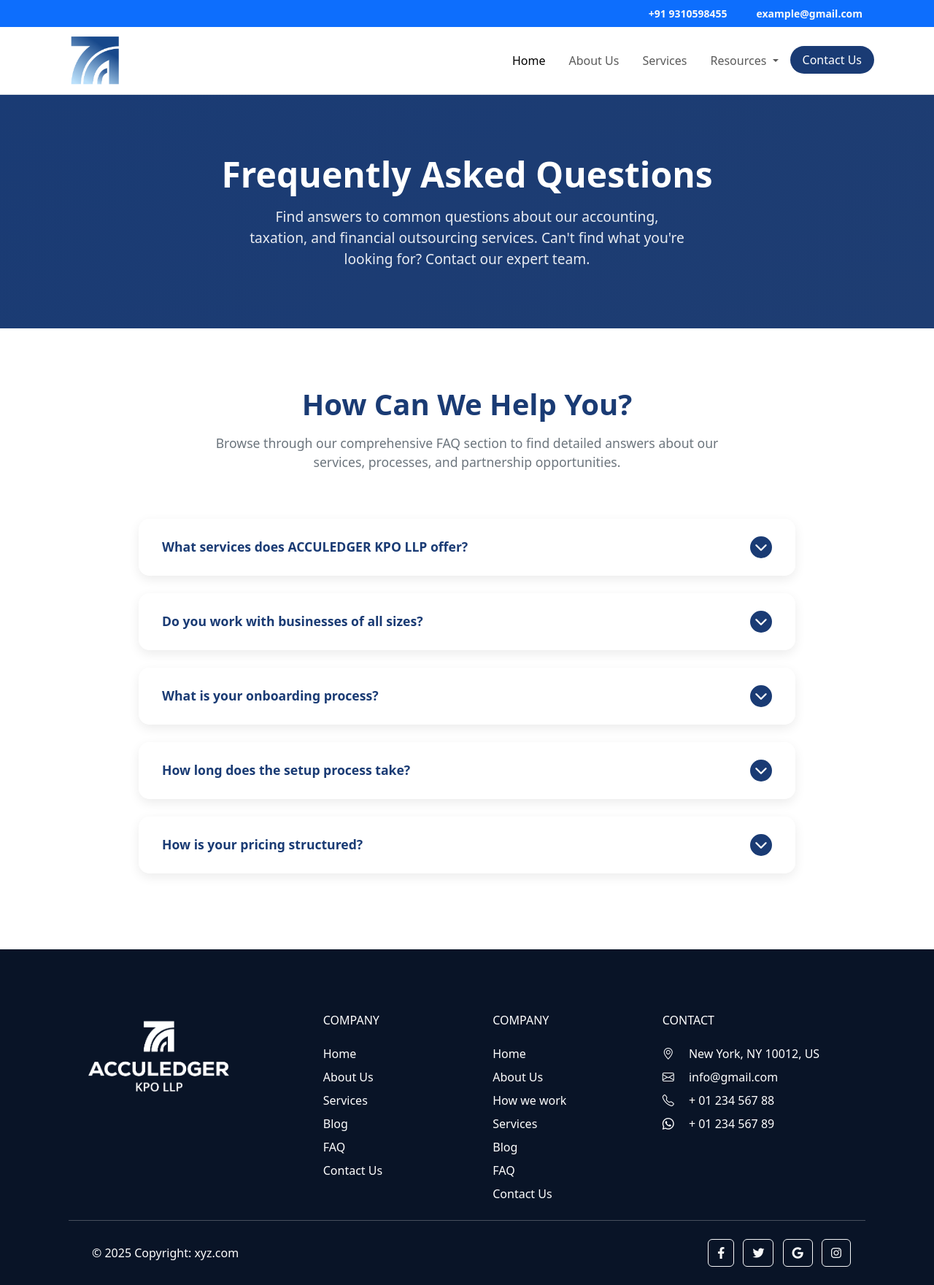
After one commit to RajanSharma626/akpo, a PHP site: page /faq.html in a window 1280 px wide. The commit adds this page. Shown: the whole page at 73% size. Run offline with PHP 8.4, Linux system fonts and the light colour scheme.

Commit message:
created faq page

```diff
--- a/assets/css/app.css
+++ b/assets/css/app.css
@@ -10,7 +10,9 @@
   --secondary-color: #1e3d72;
   --background-color: #f4f4f4;
   --text-color: #333;
+  --text-light-color: #2c3e50;
   --accent-color: #4a90e2;
+  --border : #e9ecef
   --font-family: "Arial", sans-serif;
 }
 
@@ -1535,17 +1537,252 @@ a {
   opacity: 0.9;
 }
 
-/* .btn-light-custom {
+
+.acculedger-faq-hero {
+  background: linear-gradient(135deg, var(--primary-color) 0%, var(--secondary-color) 100%);
+  padding: 80px 0;
+  color: white;
+  text-align: center;
+}
+
+.acculedger-faq-hero-title {
+  font-size: 3rem;
+  font-weight: 700;
+  margin-bottom: 1rem;
+}
+
+.acculedger-faq-hero-subtitle {
+  font-size: 1.2rem;
+  opacity: 0.9;
+  max-width: 600px;
+  margin: 0 auto;
+}
+
+.acculedger-faq-main-section {
+  padding: 80px 0;
+}
+
+.acculedger-faq-section-title {
+  font-size: 2.5rem;
+  font-weight: 700;
+  color: var(--primary-color);
+  text-align: center;
+  margin-bottom: 1rem;
+}
+
+.acculedger-faq-section-subtitle {
+  text-align: center;
+  color: #6c757d;
+  font-size: 1.1rem;
+  margin-bottom: 4rem;
+  max-width: 700px;
+  margin-left: auto;
+  margin-right: auto;
+}
+
+.acculedger-faq-categories {
+  margin-bottom: 4rem;
+}
+
+.acculedger-category-btn {
   background: white;
+  border: 2px solid var(--border);
+  color: var(--text-light-color);
+  padding: 12px 24px;
+  border-radius: 25px;
+  margin: 0.5rem;
+  transition: all 0.3s ease;
+  font-weight: 500;
+}
+
+.acculedger-category-btn:hover,
+.acculedger-category-btn.acculedger-active {
+  background: var(--primary-color) !important;
+  border-color: var(--primary-color) !important;
+  color: white !important;
+  transform: translateY(-2px);
+}
+
+.acculedger-faq-container {
+  max-width: 900px;
+  margin: 0 auto;
+}
+
+.acculedger-faq-item {
+  background: white;
+  border-radius: 15px;
+  margin-bottom: 1.5rem;
+  box-shadow: 0 5px 15px rgba(0, 0, 0, 0.08);
+  overflow: hidden;
+  transition: all 0.3s ease;
+}
+
+.acculedger-faq-item:hover {
+  box-shadow: 0 8px 25px rgba(0, 0, 0, 0.12);
+}
+
+.acculedger-faq-question {
+  background: white;
+  border: none;
+  padding: 1.5rem 2rem;
+  width: 100%;
+  text-align: left;
+  font-size: 1.1rem;
+  font-weight: 600;
   color: var(--primary-color);
+  display: flex;
+  justify-content: space-between;
+  align-items: center;
+  cursor: pointer;
+  transition: all 0.3s ease;
+}
+
+.acculedger-faq-question:hover {
+  background: var(--background-color);
+}
+
+.acculedger-faq-question.collapsed .acculedger-faq-icon {
+  transform: rotate(0deg);
+}
+
+.acculedger-faq-question:not(.collapsed) .acculedger-faq-icon {
+  transform: rotate(180deg);
+}
+
+.acculedger-faq-icon {
+  background: var(--primary-color);
+  color: white;
+  width: 30px;
+  height: 30px;
+  border-radius: 50%;
+  display: flex;
+  align-items: center;
+  justify-content: center;
+  transition: transform 0.3s ease;
+  flex-shrink: 0;
+  margin-left: 1rem;
+}
+
+.acculedger-faq-answer {
+  padding: 0 2rem 1.5rem;
+  color: #6c757d;
+  line-height: 1.7;
+}
+
+.acculedger-faq-answer p {
+  margin-bottom: 1rem;
+}
+
+.acculedger-faq-answer ul {
+  padding-left: 1.5rem;
+}
+
+.acculedger-faq-answer li {
+  margin-bottom: 0.5rem;
+}
+
+.acculedger-search-box {
+  max-width: 500px;
+  margin: 0 auto 3rem;
+  position: relative;
+}
+
+.acculedger-search-input {
+  width: 100%;
+  padding: 15px 50px 15px 20px;
+  border: 2px solid var(--border);
+  border-radius: 25px;
+  font-size: 1rem;
+  transition: all 0.3s ease;
+}
+
+.acculedger-search-input:focus {
+  outline: none;
+  border-color: var(--primary-color);
+  box-shadow: 0 0 0 0.2rem rgba(26, 59, 116, 0.25);
+}
+
+.acculedger-search-icon {
+  position: absolute;
+  right: 20px;
+  top: 50%;
+  transform: translateY(-50%);
+  color: #6c757d;
+}
+
+.acculedger-no-results {
+  text-align: center;
+  padding: 3rem;
+  color: #6c757d;
+}
+
+.acculedger-no-results i {
+  font-size: 3rem;
+  margin-bottom: 1rem;
+  color: var(--accent-color);
+}
+
+.acculedger-contact-cta {
+  background: var(--background-color);
+  padding: 60px 0;
+  text-align: center;
+  margin-top: 4rem;
+}
+
+.acculedger-contact-cta h3 {
+  color: var(--primary-color);
+  font-weight: 700;
+  margin-bottom: 1rem;
+}
+
+.acculedger-contact-cta p {
+  color: #6c757d;
+  margin-bottom: 2rem;
+}
+
+.acculedger-btn-primary {
+  background: var(--primary-color);
   border: none;
   padding: 12px 30px;
   border-radius: 25px;
   font-weight: 600;
   transition: all 0.3s ease;
-}
-
-.btn-light-custom:hover {
-  background: #f8f9fa;
+  color: white;
+  text-decoration: none;
+}
+
+.acculedger-btn-primary:hover {
+  background: var(--secondary-color);
   transform: translateY(-2px);
-} */
+  color: white;
+}
+
+.acculedger-highlight {
+  background-color: yellow;
+  padding: 2px 4px;
+  border-radius: 3px;
+}
+
+@media (max-width: 768px) {
+  .acculedger-faq-hero-title {
+    font-size: 2.2rem;
+  }
+
+  .acculedger-faq-section-title {
+    font-size: 2rem;
+  }
+
+  .acculedger-faq-question {
+    padding: 1.2rem 1.5rem;
+    font-size: 1rem;
+  }
+
+  .acculedger-faq-answer {
+    padding: 0 1.5rem 1.2rem;
+  }
+
+  .acculedger-category-btn {
+    padding: 10px 20px;
+    font-size: 0.9rem;
+  }
+}
--- a/assets/js/script.js
+++ b/assets/js/script.js
@@ -210,3 +210,76 @@ document.addEventListener("DOMContentLoaded", function () {
     swiper.autoplay.start();
   });
 });
+
+// Category filtering
+const acculedgerCategoryBtns = document.querySelectorAll(
+  ".acculedger-category-btn"
+);
+
+acculedgerCategoryBtns.forEach((btn) => {
+  btn.addEventListener("click", function () {
+    // Remove active class from all buttons
+    acculedgerCategoryBtns.forEach((b) =>
+      b.classList.remove("acculedger-active")
+    );
+    // Add active class to clicked button
+    this.classList.add("acculedger-active");
+
+    const category = this.getAttribute("data-category");
+
+    acculedgerFaqItems.forEach((item) => {
+      if (
+        category === "all" ||
+        item.getAttribute("data-category") === category
+      ) {
+        item.style.display = "block";
+      } else {
+        item.style.display = "none";
+      }
+    });
+
+    // Clear search when filtering by category
+    acculedgerSearchInput.value = "";
+    acculedgerNoResults.style.display = "none";
+
+    // Remove any highlights
+    acculedgerFaqItems.forEach((item) => acculedgerRemoveHighlight(item));
+  });
+});
+
+// Highlight function
+function acculedgerHighlightText(element, searchTerm) {
+  const question = element.querySelector(".acculedger-faq-question");
+  const answer = element.querySelector(".acculedger-faq-answer");
+
+  [question, answer].forEach((el) => {
+    const text = el.innerHTML;
+    const regex = new RegExp(`(${searchTerm})`, "gi");
+    el.innerHTML = text.replace(
+      regex,
+      '<span class="acculedger-highlight">$1</span>'
+    );
+  });
+}
+
+// Remove highlight function
+function acculedgerRemoveHighlight(element) {
+  const highlighted = element.querySelectorAll(".acculedger-highlight");
+  highlighted.forEach((span) => {
+    span.outerHTML = span.innerHTML;
+  });
+}
+
+// Smooth scroll for anchor links
+document.querySelectorAll('a[href^="#"]').forEach((anchor) => {
+  anchor.addEventListener("click", function (e) {
+    e.preventDefault();
+    const target = document.querySelector(this.getAttribute("href"));
+    if (target) {
+      target.scrollIntoView({
+        behavior: "smooth",
+        block: "start",
+      });
+    }
+  });
+});
--- /dev/null
+++ b/faq.html
@@ -0,0 +1,371 @@
+<!doctype html>
+<html lang="en">
+
+<head>
+    <meta charset="utf-8">
+    <meta name="viewport" content="width=device-width, initial-scale=1">
+    <title>Contact Us</title>
+    <link rel="stylesheet" href="assets/css/app.css">
+    <link href="https://cdn.jsdelivr.net/npm/bootstrap@5.3.6/dist/css/bootstrap.min.css" rel="stylesheet"
+        integrity="sha384-4Q6Gf2aSP4eDXB8Miphtr37CMZZQ5oXLH2yaXMJ2w8e2ZtHTl7GptT4jmndRuHDT" crossorigin="anonymous">
+    <!-- Slick  -->
+    <link rel="stylesheet" type="text/css" href="https://cdn.jsdelivr.net/npm/slick-carousel@1.8.1/slick/slick.css" />
+    <link rel="stylesheet" type="text/css"
+        href="https://cdn.jsdelivr.net/npm/slick-carousel@1.8.1/slick/slick-theme.css" />
+
+    <!-- fontawesome Icon -->
+    <link href="https://cdnjs.cloudflare.com/ajax/libs/font-awesome/6.0.0/css/all.min.css" rel="stylesheet">
+
+    <!-- Bootstrap Icon CDN -->
+    <link rel="stylesheet" href="https://cdn.jsdelivr.net/npm/bootstrap-icons@1.13.1/font/bootstrap-icons.min.css">
+
+    <link rel="stylesheet" href="https://cdn.jsdelivr.net/npm/swiper@11/swiper-bundle.min.css" />
+</head>
+
+<body>
+
+    <header class="privacy-header border-bottom">
+        <div class="container-fluid px-0">
+            <nav class="bg-primary py-2">
+                <div class="container">
+                    <div class="d-flex justify-content-end align-content-center">
+                        <a href="tel:+91 9310598455"
+                            class="rounded-pill text-light text-decoration-none me-2 fs-14 fw-bold px-3">+91
+                            9310598455</a>
+                        <a href="mailto:example@gmail.com"
+                            class="rounded-pill text-light text-decoration-none fs-14 fw-bold px-3">example@gmail.com</a>
+                    </div>
+                </div>
+            </nav>
+            <div class="container py-2">
+                <div class="d-flex justify-content-between align-items-center">
+                    <div class="logo">
+                        <a href="index.html" class="text-decoration-none p-2 ">
+                            <img src="assets/images/logo/logo.png" alt="Logo" class="img-fluid " width="80" height="80">
+                        </a>
+                    </div>
+                    <nav class="navbar navbar-expand-lg">
+                        <button class="navbar-toggler" type="button" data-bs-toggle="collapse"
+                            data-bs-target="#navbarSupportedContent" aria-controls="navbarSupportedContent"
+                            aria-expanded="false" aria-label="Toggle navigation">
+                            <span class="navbar-toggler-icon"></span>
+                        </button>
+                        <div class="collapse navbar-collapse" id="navbarSupportedContent">
+                            <ul class="navbar-nav ms-auto">
+                                <li class="nav-item">
+                                    <a class="nav-link active px-3" aria-current="page" href="index.html">Home</a>
+                                </li>
+                                <li class="nav-item">
+                                    <a class="nav-link px-3" href="about.html">About Us</a>
+                                </li>
+                                <li class="nav-item">
+                                    <a class="nav-link px-3" href="services.html">Services</a>
+                                </li>
+                                <li class="nav-item dropdown">
+                                    <a class="nav-link dropdown-toggle  px-3" href="#" id="resourcesDropdown"
+                                        role="button" data-bs-toggle="dropdown" aria-expanded="false">
+                                        Resources
+                                    </a>
+                                    <ul class="dropdown-menu" aria-labelledby="resourcesDropdown">
+                                        <li><a class="dropdown-item" href="blog.html">Blog</a></li>
+                                        <li><a class="dropdown-item" href="faq.html">FAQ</a></li>
+                                    </ul>
+                                </li>
+                                <li class="nav-item">
+                                    <a class=" px-3 btn primary-btn rounded-pill" href="contact.html">Contact
+                                        Us</a>
+                                </li>
+                            </ul>
+                        </div>
+                    </nav>
+                </div>
+            </div>
+        </div>
+    </header>
+
+    <!-- Hero Section -->
+    <section class="acculedger-faq-hero">
+        <div class="container">
+            <h1 class="acculedger-faq-hero-title">Frequently Asked Questions</h1>
+            <p class="acculedger-faq-hero-subtitle">Find answers to common questions about our accounting, taxation, and
+                financial outsourcing services. Can't find what you're looking for? Contact our expert team.</p>
+        </div>
+    </section>
+
+    <!-- FAQ Section -->
+    <section class="acculedger-faq-main-section">
+        <div class="container">
+            <h2 class="acculedger-faq-section-title">How Can We Help You?</h2>
+            <p class="acculedger-faq-section-subtitle">Browse through our comprehensive FAQ section to find detailed
+                answers about our services, processes, and partnership opportunities.</p>
+
+            <!-- FAQ Items -->
+            <div class="acculedger-faq-container">
+                <!-- Services Category -->
+                <div class="acculedger-faq-item" data-category="services">
+                    <button class="acculedger-faq-question collapsed" type="button" data-bs-toggle="collapse"
+                        data-bs-target="#acculedgerFaq1">
+                        What services does ACCULEDGER KPO LLP offer?
+                        <span class="acculedger-faq-icon">
+                            <i class="fas fa-chevron-down"></i>
+                        </span>
+                    </button>
+                    <div class="collapse" id="acculedgerFaq1">
+                        <div class="acculedger-faq-answer">
+                            <p>ACCULEDGER KPO LLP offers comprehensive outsourced finance, taxation, and accounting
+                                services including:</p>
+                            <ul>
+                                <li>Bookkeeping and accounting services</li>
+                                <li>Tax preparation and planning</li>
+                                <li>Financial reporting and analysis</li>
+                                <li>Payroll processing</li>
+                                <li>Treasury management</li>
+                                <li>Compliance and regulatory services</li>
+                                <li>Financial consulting and advisory</li>
+                            </ul>
+                        </div>
+                    </div>
+                </div>
+
+                <div class="acculedger-faq-item" data-category="services">
+                    <button class="acculedger-faq-question collapsed" type="button" data-bs-toggle="collapse"
+                        data-bs-target="#acculedgerFaq2">
+                        Do you work with businesses of all sizes?
+                        <span class="acculedger-faq-icon">
+                            <i class="fas fa-chevron-down"></i>
+                        </span>
+                    </button>
+                    <div class="collapse" id="acculedgerFaq2">
+                        <div class="acculedger-faq-answer">
+                            <p>Yes, we work with businesses of all sizes, from small startups to large enterprises. Our
+                                team takes the time to understand your firm's size, structure, and unique operational
+                                needs to craft personalized solutions that fit your specific requirements.</p>
+                        </div>
+                    </div>
+                </div>
+
+                <!-- Process Category -->
+                <div class="acculedger-faq-item" data-category="process">
+                    <button class="acculedger-faq-question collapsed" type="button" data-bs-toggle="collapse"
+                        data-bs-target="#acculedgerFaq3">
+                        What is your onboarding process?
+                        <span class="acculedger-faq-icon">
+                            <i class="fas fa-chevron-down"></i>
+                        </span>
+                    </button>
+                    <div class="collapse" id="acculedgerFaq3">
+                        <div class="acculedger-faq-answer">
+                            <p>Our comprehensive onboarding process includes 9 key stages:</p>
+                            <ul>
+                                <li>One-on-One Consultation</li>
+                                <li>Agreement & Signing Process</li>
+                                <li>Official Authorization</li>
+                                <li>Review of Previous Year's Documentation</li>
+                                <li>New Entity Setup (If Applicable)</li>
+                                <li>Software Selection</li>
+                                <li>Billing Software Analysis</li>
+                                <li>Data Migration</li>
+                                <li>Configuration</li>
+                            </ul>
+                        </div>
+                    </div>
+                </div>
+
+                <div class="acculedger-faq-item" data-category="process">
+                    <button class="acculedger-faq-question collapsed" type="button" data-bs-toggle="collapse"
+                        data-bs-target="#acculedgerFaq4">
+                        How long does the setup process take?
+                        <span class="acculedger-faq-icon">
+                            <i class="fas fa-chevron-down"></i>
+                        </span>
+                    </button>
+                    <div class="collapse" id="acculedgerFaq4">
+                        <div class="acculedger-faq-answer">
+                            <p>The setup process typically takes 2-4 weeks depending on the complexity of your
+                                requirements and the completeness of your documentation. We work efficiently to ensure
+                                minimal disruption to your business operations while maintaining our quality standards.
+                            </p>
+                        </div>
+                    </div>
+                </div>
+
+                <!-- Pricing Category -->
+                <div class="acculedger-faq-item" data-category="pricing">
+                    <button class="acculedger-faq-question collapsed" type="button" data-bs-toggle="collapse"
+                        data-bs-target="#acculedgerFaq5">
+                        How is your pricing structured?
+                        <span class="acculedger-faq-icon">
+                            <i class="fas fa-chevron-down"></i>
+                        </span>
+                    </button>
+                    <div class="collapse" id="acculedgerFaq5">
+                        <div class="acculedger-faq-answer">
+                            <p>Our pricing is customized based on your specific needs, business size, and service
+                                requirements. We offer flexible pricing models including:</p>
+                            <ul>
+                                <li>Fixed monthly retainer for ongoing services</li>
+                                <li>Project-based pricing for specific engagements</li>
+                                <li>Hourly rates for ad-hoc consulting</li>
+                                <li>Hybrid models combining different approaches</li>
+                            </ul>
+                            <p>Contact us for a personalized quote based on your requirements.</p>
+                        </div>
+                    </div>
+                </div>
+        </div>
+    </section>
+
+
+
+
+    <footer class="bg-primary-dark-color pt-5">
+        <!-- Grid container -->
+        <div class="container p-4 pb-0">
+            <!-- Section: Links -->
+            <section class="">
+                <!--Grid row-->
+                <div class="row">
+                    <!-- Grid column -->
+                    <div class="col-md-3 col-lg-3 col-xl-3 mx-auto mt-3">
+                        <h6 class="text-uppercase mb-4 font-weight-bold">
+                            <img src="assets/images/logo/footer-logo.png" class="img-fluid" alt="" width="200">
+                        </h6>
+                        <!-- <p>
+                            Here you can use rows and columns to organize your footer
+                            content. Lorem ipsum dolor sit amet, consectetur adipisicing
+                            elit.
+                        </p> -->
+                    </div>
+                    <!-- Grid column -->
+
+                    <hr class="w-100 clearfix d-md-none" />
+
+                    <!-- Grid column -->
+                    <div class="col-md-2 col-lg-2 col-xl-2 mx-auto mt-3">
+                        <h6 class="text-uppercase mb-4 font-weight-bold">Company</h6>
+                        <p class="mb-2">
+                            <a class="text-white">Home</a>
+                        </p>
+                        <p class="mb-2">
+                            <a class="text-white">About Us</a>
+                        </p>
+                        <p class="mb-2">
+                            <a class="text-white">Services</a>
+                        </p>
+                        <p class="mb-2">
+                            <a class="text-white">Blog</a>
+                        </p>
+                        <p class="mb-2">
+                            <a class="text-white">FAQ</a>
+                        </p>
+                        <p class="mb-2">
+                            <a class="text-white">Contact Us</a>
+                        </p>
+                    </div>
+                    <!-- Grid column -->
+
+                    <hr class="w-100 clearfix d-md-none" />
+
+                    <!-- Grid column -->
+                    <div class="col-md-2 col-lg-2 col-xl-2 mx-auto mt-3">
+                        <h6 class="text-uppercase mb-4 font-weight-bold">Company</h6>
+                        <p class="mb-2">
+                            <a href="index.html" class="text-white">Home</a>
+                        </p>
+                        <p class="mb-2">
+                            <a href="about.html" class="text-white">About Us</a>
+                        </p>
+                        <p class="mb-2">
+                            <a href="how-we-work.html" class="text-white">How we work</a>
+                        </p>
+                        <p class="mb-2">
+                            <a class="text-white">Services</a>
+                        </p>
+                        <p class="mb-2">
+                            <a class="text-white">Blog</a>
+                        </p>
+                        <p class="mb-2">
+                            <a href="faq.html" class="text-white">FAQ</a>
+                        </p>
+                        <p class="mb-2">
+                            <a href="contact-us.html" class="text-white">Contact Us</a>
+                        </p>
+                    </div>
+
+                    <!-- Grid column -->
+                    <hr class="w-100 clearfix d-md-none" />
+
+                    <!-- Grid column -->
+                    <div class="col-md-4 col-lg-3 col-xl-3 mx-auto mt-3">
+                        <h6 class="text-uppercase mb-4 font-weight-bold">Contact</h6>
+                        <p class="mb-2"><i class="bi bi-geo-alt me-3"></i> New York, NY 10012, US</p>
+                        <p class="mb-2"><i class="bi bi-envelope me-3"></i> info@gmail.com</p>
+                        <p class="mb-2"><i class="bi bi-telephone me-3"></i> + 01 234 567 88</p>
+                        <p class="mb-2"><i class="bi bi-whatsapp me-3"></i> + 01 234 567 89</p>
+                    </div>
+                    <!-- Grid column -->
+                </div>
+                <!--Grid row-->
+            </section>
+            <!-- Section: Links -->
+
+            <hr class="my-3">
+
+            <!-- Section: Copyright -->
+            <section class="p-3 pt-0">
+                <div class="row d-flex align-items-center">
+                    <!-- Grid column -->
+                    <div class="col-md-7 col-lg-8 text-center text-md-start">
+                        <!-- Copyright -->
+                        <div class="p-3">
+                            © 2025 Copyright:
+                            <a class="text-white" href="https://xyz.com/">xyz.com</a>
+                        </div>
+                        <!-- Copyright -->
+                    </div>
+                    <!-- Grid column -->
+
+                    <!-- Grid column -->
+                    <div class="col-md-5 col-lg-4 ml-lg-0 text-center text-md-end">
+                        <!-- Facebook -->
+                        <a class="btn btn-outline-light btn-floating m-1" class="text-white" role="button"><i
+                                class="fab fa-facebook-f"></i></a>
+
+                        <!-- Twitter -->
+                        <a class="btn btn-outline-light btn-floating m-1" class="text-white" role="button"><i
+                                class="fab fa-twitter"></i></a>
+
+                        <!-- Google -->
+                        <a class="btn btn-outline-light btn-floating m-1" class="text-white" role="button"><i
+                                class="fab fa-google"></i></a>
+
+                        <!-- Instagram -->
+                        <a class="btn btn-outline-light btn-floating m-1" class="text-white" role="button"><i
+                                class="fab fa-instagram"></i></a>
+                    </div>
+                    <!-- Grid column -->
+                </div>
+            </section>
+            <!-- Section: Copyright -->
+        </div>
+        <!-- Grid container -->
+    </footer>
+
+
+    <!-- jQuery -->
+    <script src="https://code.jquery.com/jquery-3.6.0.min.js"></script>
+
+    <!-- Bootstrap JS -->
+    <script src="https://cdn.jsdelivr.net/npm/bootstrap@5.3.6/dist/js/bootstrap.bundle.min.js"
+        integrity="sha384-j1CDi7MgGQ12Z7Qab0qlWQ/Qqz24Gc6BM0thvEMVjHnfYGF0rmFCozFSxQBxwHKO"
+        crossorigin="anonymous"></script>
+    <!-- Slick Slider JS -->
+    <script src="https://cdn.jsdelivr.net/npm/jquery@3.7.1/dist/jquery.min.js"></script>
+    <script src="https://cdn.jsdelivr.net/npm/slick-carousel@1.8.1/slick/slick.min.js"></script>
+    <script src="assets/js/script.js"></script>
+
+    <script src="https://cdn.jsdelivr.net/npm/swiper@11/swiper-bundle.min.js"></script>
+
+</body>
+
+</html>
```
